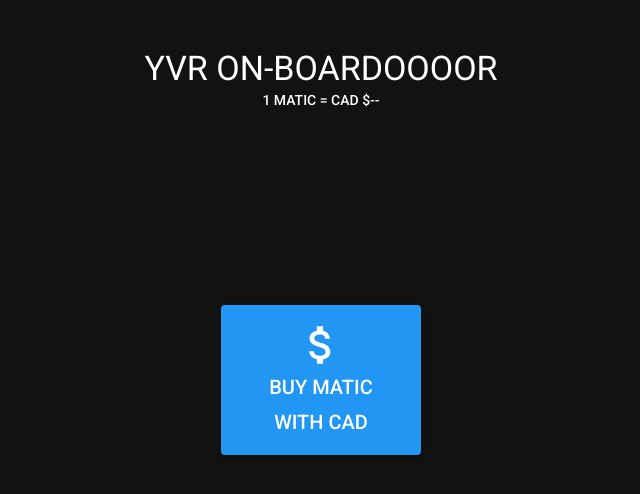
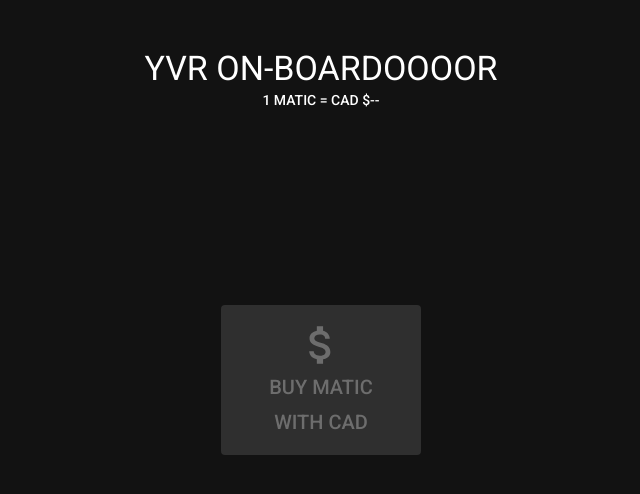
Before and after one commit to GitYVR/yvratm-ui, a React (Create React App) app: page / in a window 1280 px wide. Shown: the top 494 px of the page, without its empty margins (319-959 px from the left). Built offline with nearby package versions, Linux system fonts and the light colour scheme; no server answers.

Commit message:
disable button when no price

```diff
--- a/src/App.tsx
+++ b/src/App.tsx
@@ -32,7 +32,7 @@ type MachineState = {
   rateLastUpdatedTimestamp: number;
   ethWalletAddress: string;
   maticBalanceOnPolygon: number;
-  version: string
+  version: string;
 };
 
 type FinishDepositResp = {
@@ -70,7 +70,7 @@ function App() {
   const cancelAndReturnHome = useCallback(() => {
     if (pageState === PageState.BUYING_MATIC_INSERT_BILL) {
       fetch(`${BACKEND_URL}/deposit/cancel`, { method: "POST" }).catch((e) => {
-        alert(`Error occured while cancelling: ${e || 'unknown'}`);
+        alert(`Error occured while cancelling: ${e || "unknown"}`);
       });
     }
 
@@ -84,7 +84,7 @@ function App() {
     setRecipientAddress(address);
     setPageState(PageState.BUYING_MATIC_INSERT_BILL);
     fetch(`${BACKEND_URL}/deposit/start`, { method: "POST" }).catch((e) => {
-      alert(`Error occured ${e || 'unknown'}`);
+      alert(`Error occured ${e || "unknown"}`);
     });
   }, []);
 
@@ -110,7 +110,7 @@ function App() {
         setPageState(PageState.BUYING_MATIC_TX_RECEIPT);
       })
       .catch((e) => {
-        alert(`An error occurred ${e || 'unknown'}`);
+        alert(`An error occurred ${e || "unknown"}`);
       });
   }, [recipientAddress]);
 
@@ -166,10 +166,7 @@ function App() {
         </Typography>
         {advancedView && (
           <Typography variant="subtitle1">
-            Version:{" "}
-            {machineState === null
-              ? "--"
-              : machineState.version}
+            Version: {machineState === null ? "--" : machineState.version}
             &nbsp;|&nbsp;Depositing:{" "}
             {machineState === null
               ? "--"
@@ -203,9 +200,10 @@ function App() {
           <>
             <StackVerticalButton
               disabled={
-                machineState !== null &&
-                (machineState.isDepositInProgress ||
-                  machineState.isEmptyingInProgress)
+                (machineState !== null &&
+                  (machineState.isDepositInProgress ||
+                    machineState.isEmptyingInProgress)) ||
+                machineState === null
               }
               variant="contained"
               onClick={() => {
```
